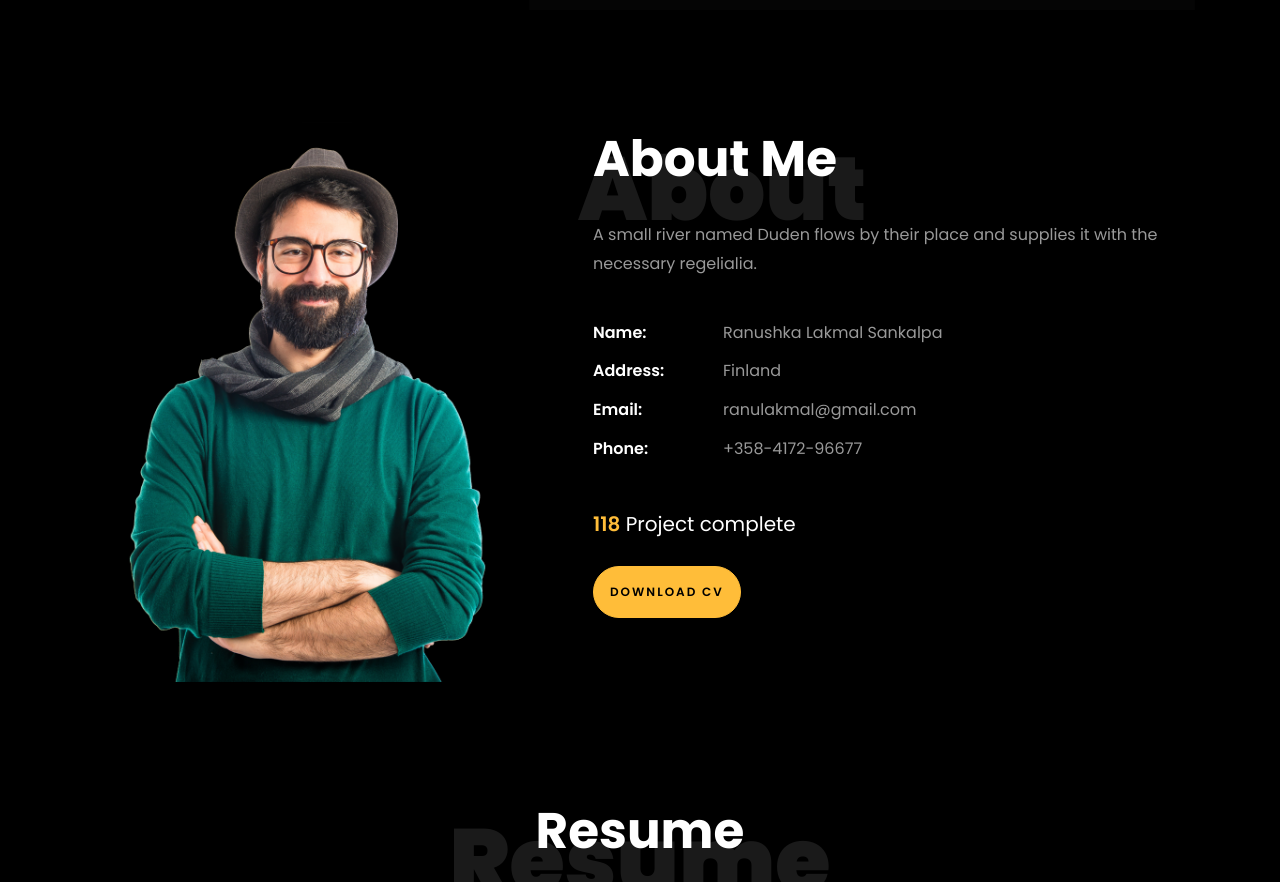
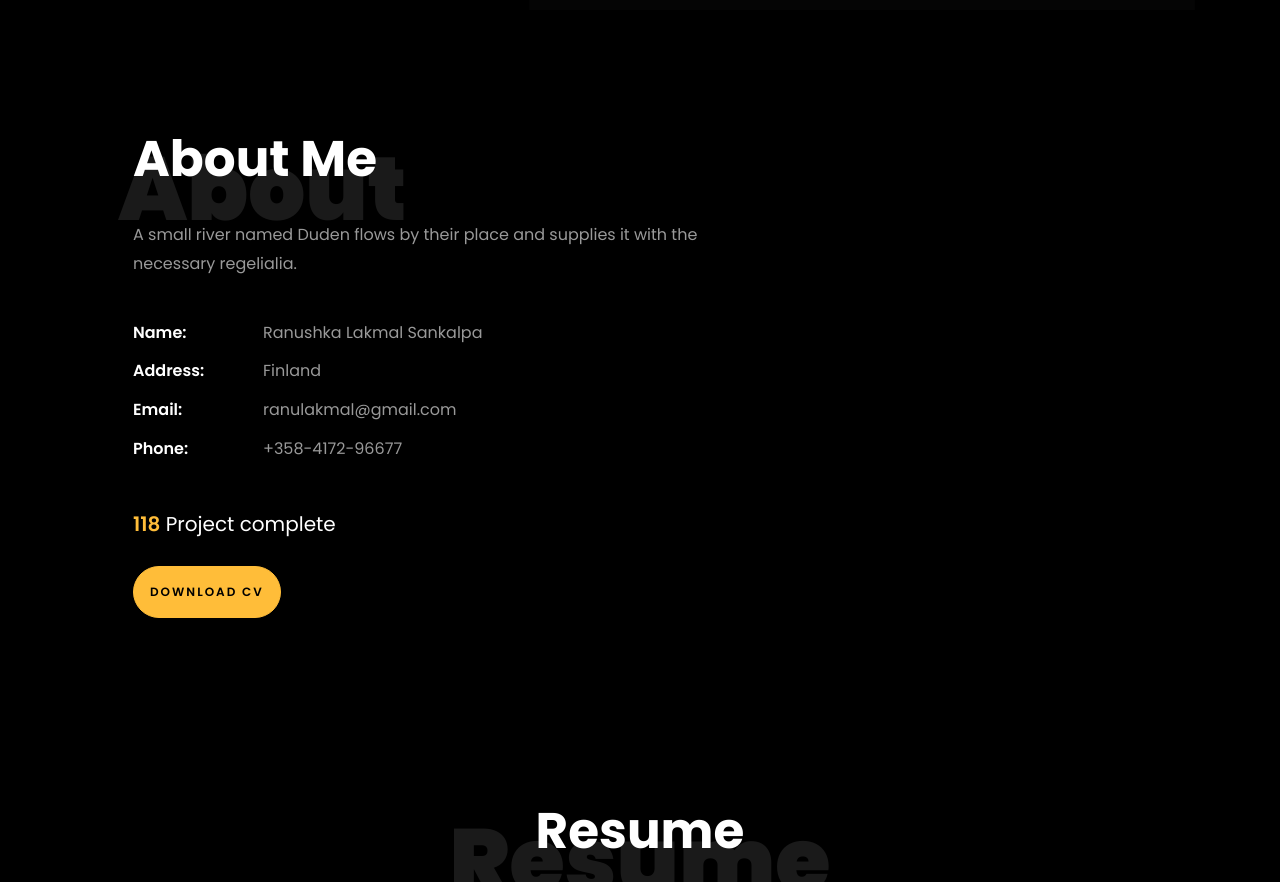
Before and after one commit to ranushka-lakmal/my, a plain HTML site: page index.html in a window 1280 px wide. Shown: the part 740-1622 px from the top of the page. Drawn offline with Linux system fonts and the light colour scheme; files whose address does not match are found by name.

Commit message:
chng images

```diff
--- a/index.html
+++ b/index.html
@@ -94,7 +94,7 @@
     			<div class="col-md-6 col-lg-5 d-flex">
     				<div class="img-about img d-flex align-items-stretch">
     					<div class="overlay"></div>
-	    				<div class="img d-flex align-self-stretch align-items-center" style="background-image:url(images/bg_1.png);">
+	    				<!-- <div class="img d-flex align-self-stretch align-items-center" style="background-image:url(images/bg_1.png);"> -->
 	    				</div>
     				</div>
     			</div>
```
